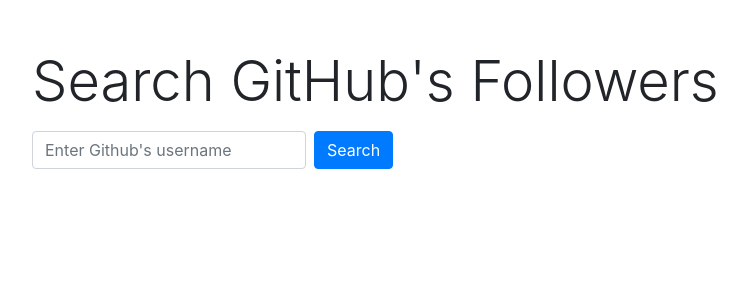
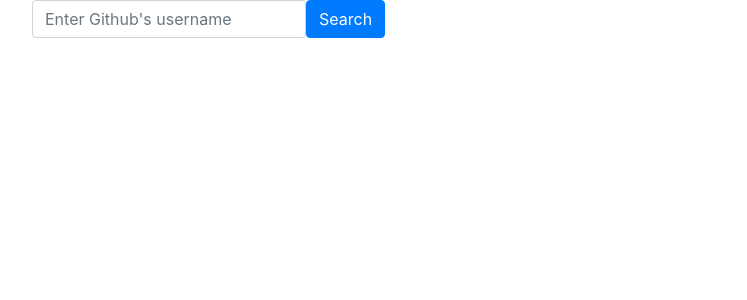
Before and after one commit to p-yaowalak/Github-follower-app, a Node server app: page / in a window 1280 px wide. Shown: the top 300 px of the page, without its empty margins (53-800 px from the left). Run offline with Node 20, Linux system fonts and the light colour scheme.

Commit message:
Revert "add style"
This reverts commit de0a931fad3e83b26515465e0d772f840029242c.

```diff
--- a/views/index.ejs
+++ b/views/index.ejs
@@ -6,16 +6,14 @@
     <link rel="stylesheet" href="https://stackpath.bootstrapcdn.com/bootstrap/4.1.3/css/bootstrap.min.css" integrity="sha384-MCw98/SFnGE8fJT3GXwEOngsV7Zt27NXFoaoApmYm81iuXoPkFOJwJ8ERdknLPMO" crossorigin="anonymous">
   </head>
   <body>
-
     <div class="container">
-        <h1 class="display-4 mt-5">Search GitHub's Followers</h1>
-        <form action="/" method="post" class="form-inline mt-3">
+        <form action="/" method="post" class="form-inline">
           <input name="username" type="text" class="form-control" placeholder="Enter Github's username" required>
-          <button type="submit" class="btn btn-primary ml-2">Search</button>
+          <button type="submit" class="btn btn-primary">Search</button>
         </form>
-        <table class="table mt-5">
+        <table class="table">
         <% if(persons !== null){ %>
-            <thead class="thead-light">
+            <thead>
                 <tr>
                     <th scope="col">Avatar</th>
                     <th scope="col">Login</th>
@@ -33,7 +31,7 @@
             </tbody>
         </table>
       <%} else { %>
-        <p class="lead text-center mt-5">
+        <p class="lead">
             <%= error %>
         </p>
       <% } %>
```
